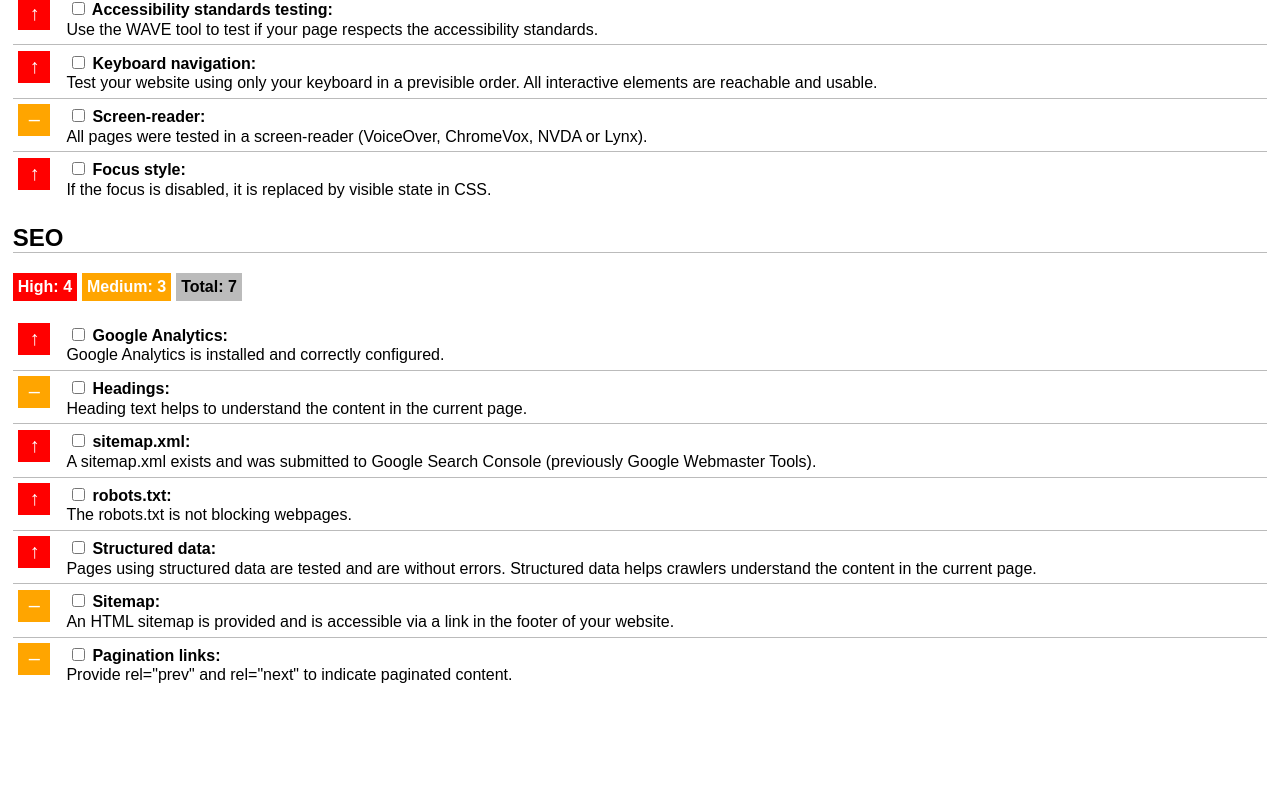
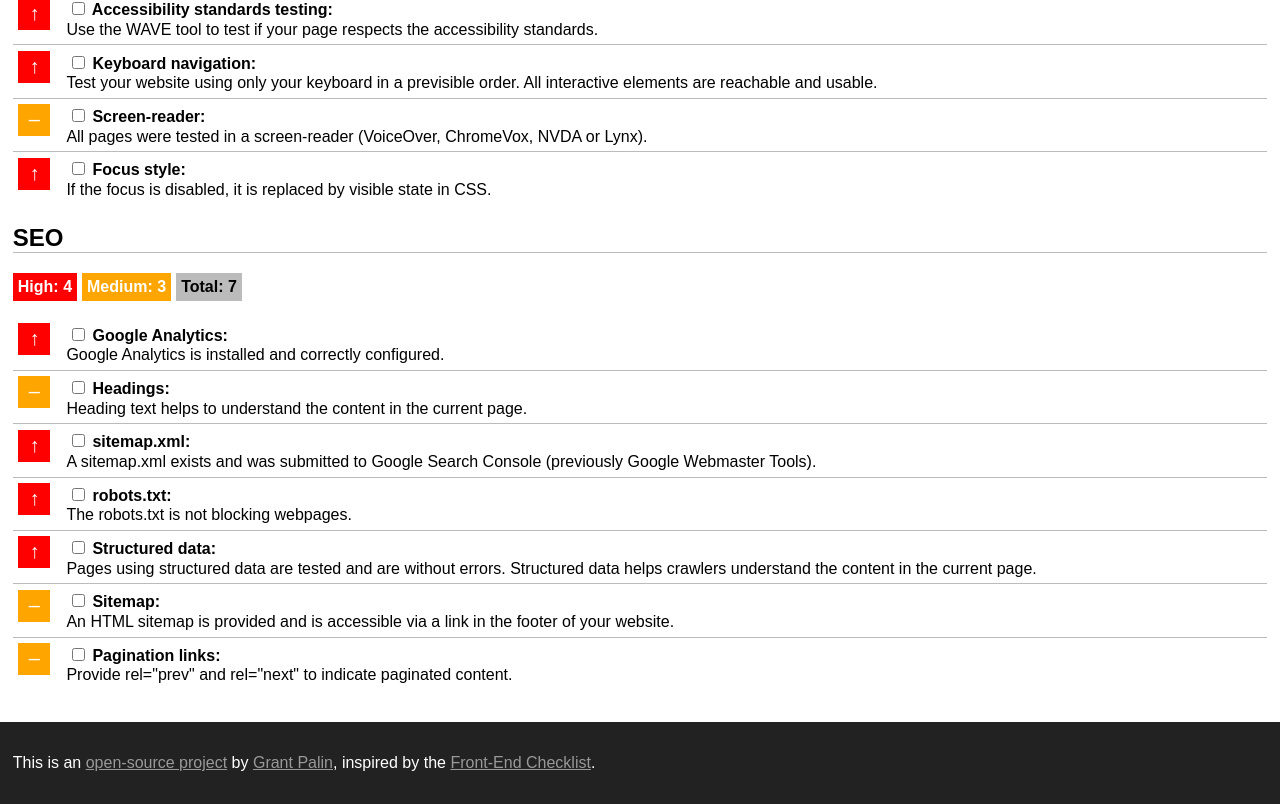
Before and after one commit to grantpalin/interactive-frontend-checklist, a React (Create React App) app: page / in a window 1280 px wide. Shown: the part 6143-6947 px from the top of the page. Before the commit the page ends 6833 px from the top, so only its background shows below. Built offline with nearby package versions, Linux system fonts and the light colour scheme.

Commit message:
Added page footer and some styling

```diff
--- a/src/App.css
+++ b/src/App.css
@@ -1,5 +1,4 @@
-.app {
-}
+.app { }
 
 .app-logo {
   animation: app-logo-spin infinite 20s linear;
@@ -30,3 +29,12 @@
 main {
   margin: 0 1%;
 }
+
+footer {
+  background-color: #222;
+  color: white;
+  margin-top: 2em;
+  padding: 1em 1%;
+}
+
+footer a { color: #999; }
--- a/src/App.js
+++ b/src/App.js
@@ -138,6 +138,9 @@ class App extends Component {
             </CriteriaGroup>
           </Criteria>
         </main>
+        <footer>
+          <p>This is an <a href="https://github.com/grantpalin/interactive-frontend-checklist">open-source project</a> by <a href="https://grantpalin.com/">Grant Palin</a>, inspired by the <a href="https://github.com/thedaviddias/Front-End-Checklist">Front-End Checklist</a>.</p>
+        </footer>
       </div>
     );
   }
```
